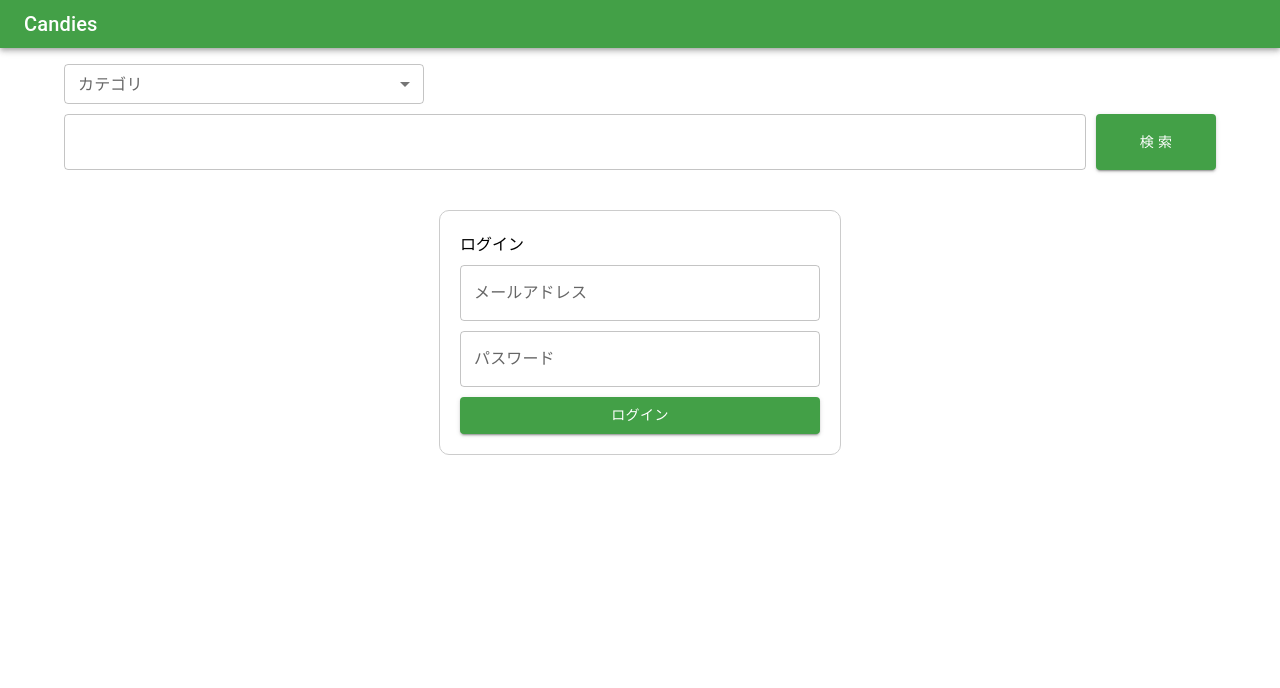
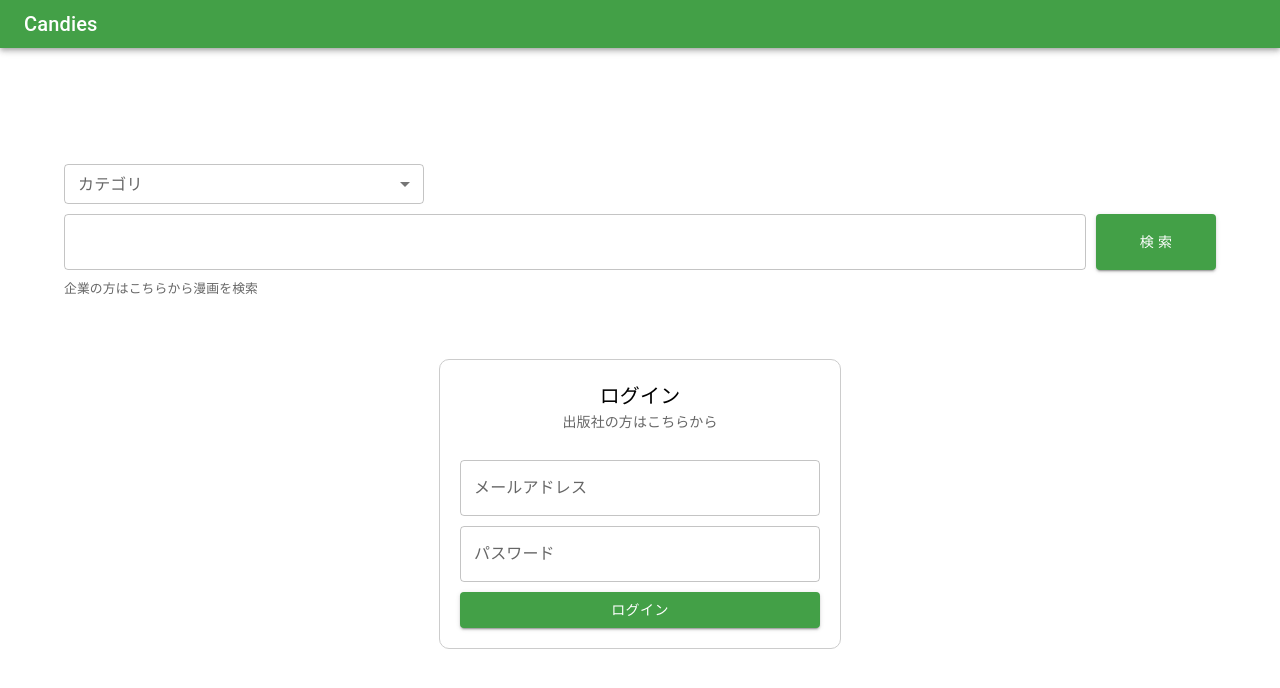
Before and after one commit to Tomo-osw/Candies_matching, a React (Create React App) app in the folder frontend/: page /home in a window 1280 px wide. Shown: the top 688 px of the page. Built offline with nearby package versions, Linux system fonts and the light colour scheme.

Commit message:
Home画面ログインに「出版社の方はこちらから」という案内を追加

```diff
--- a/frontend/src/pages/Home.tsx
+++ b/frontend/src/pages/Home.tsx
@@ -5,6 +5,7 @@ import {
   SelectChangeEvent,
   Stack,
   TextField,
+  Typography,
 } from '@mui/material';
 import axios from 'axios';
 import { HeaderBar } from '../components/Header';
@@ -82,7 +83,12 @@ export const Home = () => {
           gap: '20px',
         }}
       >
-        <Stack component="form" sx={{ gap: '10px' }} onSubmit={toSearchResult}>
+        <Stack
+          component="form"
+          sx={{ gap: '10px' }}
+          onSubmit={toSearchResult}
+          marginTop={'100px'}
+        >
           <SelectBox
             elements={[
               { value: 'アクション', content: 'アクション' },
@@ -117,10 +123,22 @@ export const Home = () => {
               検 索
             </Button>
           </div>
+          <Typography
+            variant="body2"
+            gutterBottom
+            sx={{ color: 'rgba(0, 0, 0, 0.6)', fontSize: '0.8rem' }}
+          >
+            企業の方はこちらから漫画を検索
+          </Typography>
         </Stack>
 
         <div
-          style={{ display: 'flex', justifyContent: 'center', width: '100%' }}
+          style={{
+            display: 'flex',
+            justifyContent: 'center',
+            width: '100%',
+            marginTop: '1em',
+          }}
         >
           <Stack
             component="form"
@@ -135,7 +153,12 @@ export const Home = () => {
             }}
             onSubmit={toLoginPublisher}
           >
-            <div>ログイン</div>
+            <div style={{ textAlign: 'center', marginBottom: '1em' }}>
+              <Typography variant="h6">ログイン</Typography>
+              <Typography variant="subtitle2" color="textSecondary">
+                出版社の方はこちらから
+              </Typography>
+            </div>
             <TextField
               name="email"
               label="メールアドレス"
```
